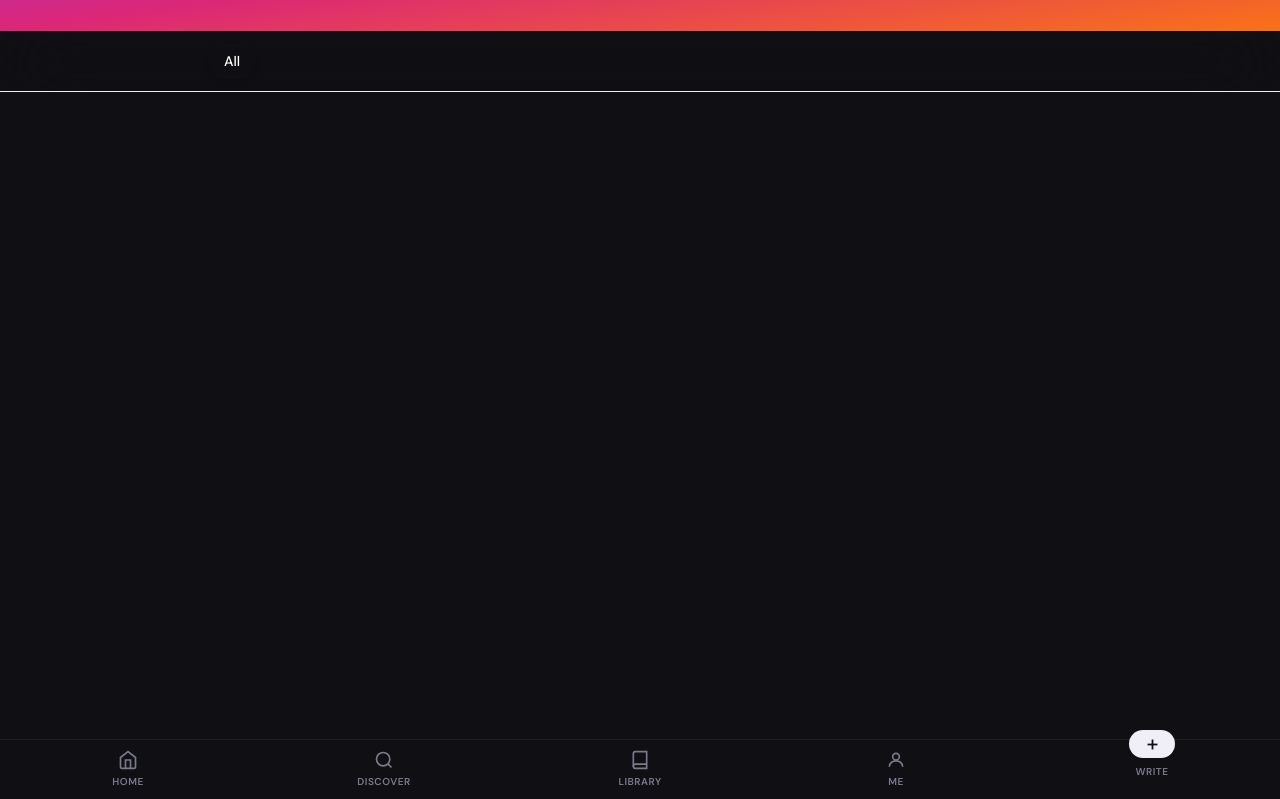
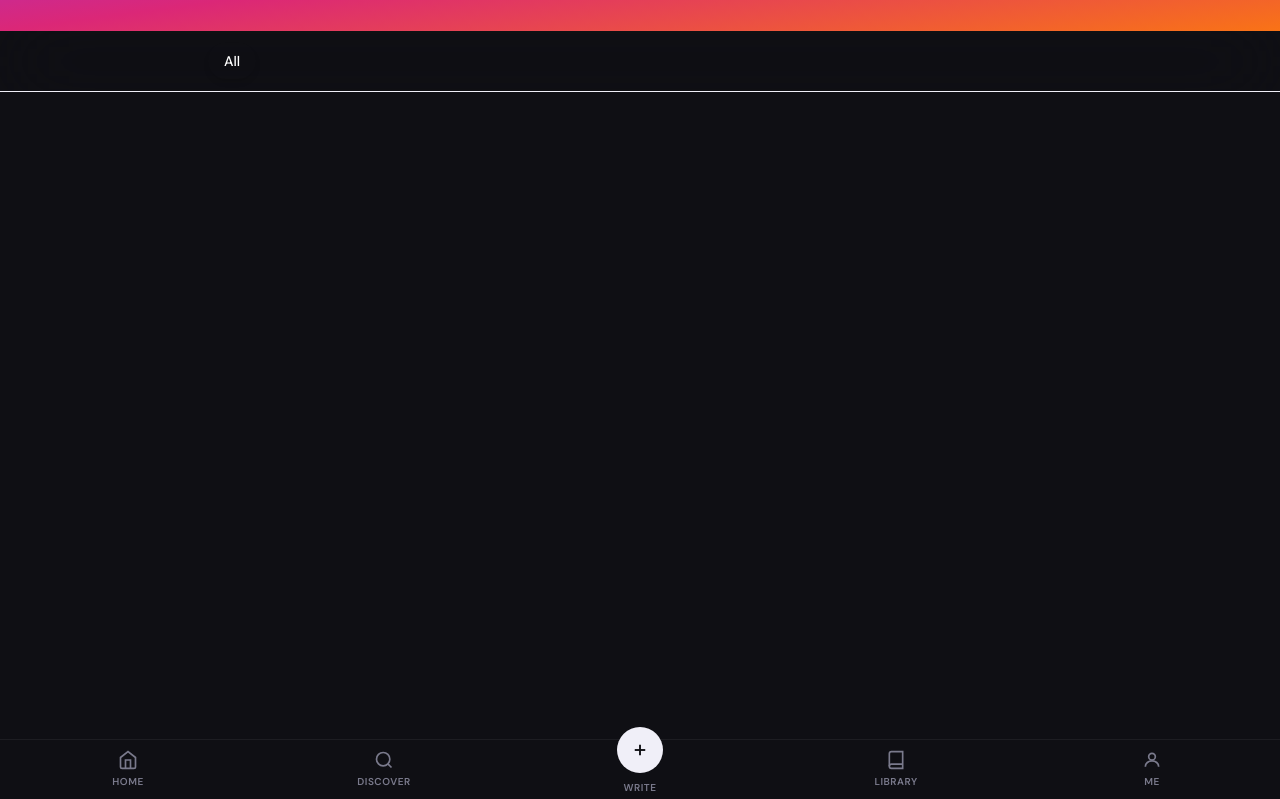
Before and after one commit to imadeddiinemenouer-a11y/NovalGram, a React (Vite) app: page /#/store in a window 1280 px wide. Shown: the part 198-997 px from the top of the page. Built offline with nearby package versions, Linux system fonts and the light colour scheme; a web font is replaced by a local one.

Commit message:
Update BottomNav.tsx

```diff
--- a/src/components/layout/BottomNav.tsx
+++ b/src/components/layout/BottomNav.tsx
@@ -14,39 +14,78 @@ export default function BottomNav() {
 
   const isActive = (path: string) => location.pathname === path || (path !== '/' && location.pathname.startsWith(path));
 
-  const items = [
-    { path: '/', label: 'Home', icon: 'home' },
-    { path: '/search', label: 'Discover', icon: 'discover' },
-    { path: '/library', label: 'Library', icon: 'library' },
-    { path: '/profile', label: 'Me', icon: 'profile' },
-  ];
-
   return (
-    <nav className="flex bg-[var(--ink)] border-t border-[var(--border)] flex-shrink-0 z-50" style={{ paddingBottom: 'env(safe-area-inset-bottom, 0px)' }}>
-      {items.map((item) => (
+    <nav
+      className="flex items-end bg-[var(--ink)] border-t border-[var(--border)] flex-shrink-0 z-50 relative"
+      style={{ paddingBottom: 'env(safe-area-inset-bottom, 0px)' }}
+    >
+      {/* Home */}
       <button
-          key={item.path}
-          onClick={() => navigate(item.path)}
+        onClick={() => navigate('/')}
         className={`flex-1 flex flex-col items-center gap-1 py-2.5 border-none bg-transparent cursor-pointer transition-colors ${
-            isActive(item.path) ? 'text-[#f0eff8]' : 'text-[var(--muted)]'
+          isActive('/') ? 'text-[#f0eff8]' : 'text-[var(--muted)]'
         }`}
       >
         <svg viewBox="0 0 24 24" fill="none" stroke="currentColor" strokeWidth="2" width="20" height="20">
-            {icons[item.icon].map((d, i) => (<path key={i} d={d} />))}
+          {icons.home.map((d, i) => (<path key={i} d={d} />))}
         </svg>
-          <span className="text-[10px] font-semibold uppercase tracking-wider">{item.label}</span>
+        <span className="text-[10px] font-semibold uppercase tracking-wider">Home</span>
       </button>
-      ))}
+
+      {/* Discover */}
+      <button
+        onClick={() => navigate('/search')}
+        className={`flex-1 flex flex-col items-center gap-1 py-2.5 border-none bg-transparent cursor-pointer transition-colors ${
+          isActive('/search') ? 'text-[#f0eff8]' : 'text-[var(--muted)]'
+        }`}
+      >
+        <svg viewBox="0 0 24 24" fill="none" stroke="currentColor" strokeWidth="2" width="20" height="20">
+          {icons.discover.map((d, i) => (<path key={i} d={d} />))}
+        </svg>
+        <span className="text-[10px] font-semibold uppercase tracking-wider">Discover</span>
+      </button>
+
+      {/* Write (مركزي بارز) */}
       <button
         onClick={() => navigate('/studio')}
-        className="flex-1 flex flex-col items-center gap-1 py-1 border-none bg-transparent cursor-pointer"
+        className="flex-1 flex flex-col items-center justify-end border-none bg-transparent cursor-pointer relative"
+        style={{ height: '56px' }}
       >
-        <div className="w-[46px] h-[28px] rounded-full -mt-3.5 bg-[#f0eff8] flex items-center justify-center">
-          <svg width="17" height="17" viewBox="0 0 24 24" fill="none" stroke="#0f0f14" strokeWidth="2.5">
+        <div
+          className="w-[46px] h-[46px] rounded-full bg-[#f0eff8] flex items-center justify-center absolute"
+          style={{ top: '-16px', left: '50%', transform: 'translateX(-50%)' }}
+        >
+          <svg width="18" height="18" viewBox="0 0 24 24" fill="none" stroke="#0f0f14" strokeWidth="2.5">
             <line x1="12" y1="5" x2="12" y2="19" /><line x1="5" y1="12" x2="19" y2="12" />
           </svg>
         </div>
-        <span className="text-[10px] font-semibold text-[var(--muted)] uppercase tracking-wider mt-0.5">Write</span>
+        <span className="text-[10px] font-semibold text-[var(--muted)] uppercase tracking-wider mt-auto pb-1">Write</span>
+      </button>
+
+      {/* Library */}
+      <button
+        onClick={() => navigate('/library')}
+        className={`flex-1 flex flex-col items-center gap-1 py-2.5 border-none bg-transparent cursor-pointer transition-colors ${
+          isActive('/library') ? 'text-[#f0eff8]' : 'text-[var(--muted)]'
+        }`}
+      >
+        <svg viewBox="0 0 24 24" fill="none" stroke="currentColor" strokeWidth="2" width="20" height="20">
+          {icons.library.map((d, i) => (<path key={i} d={d} />))}
+        </svg>
+        <span className="text-[10px] font-semibold uppercase tracking-wider">Library</span>
+      </button>
+
+      {/* Profile */}
+      <button
+        onClick={() => navigate('/profile')}
+        className={`flex-1 flex flex-col items-center gap-1 py-2.5 border-none bg-transparent cursor-pointer transition-colors ${
+          isActive('/profile') ? 'text-[#f0eff8]' : 'text-[var(--muted)]'
+        }`}
+      >
+        <svg viewBox="0 0 24 24" fill="none" stroke="currentColor" strokeWidth="2" width="20" height="20">
+          {icons.profile.map((d, i) => (<path key={i} d={d} />))}
+        </svg>
+        <span className="text-[10px] font-semibold uppercase tracking-wider">Me</span>
       </button>
     </nav>
   );
```
Lines whose indentation alone changed are shown as unchanged.
